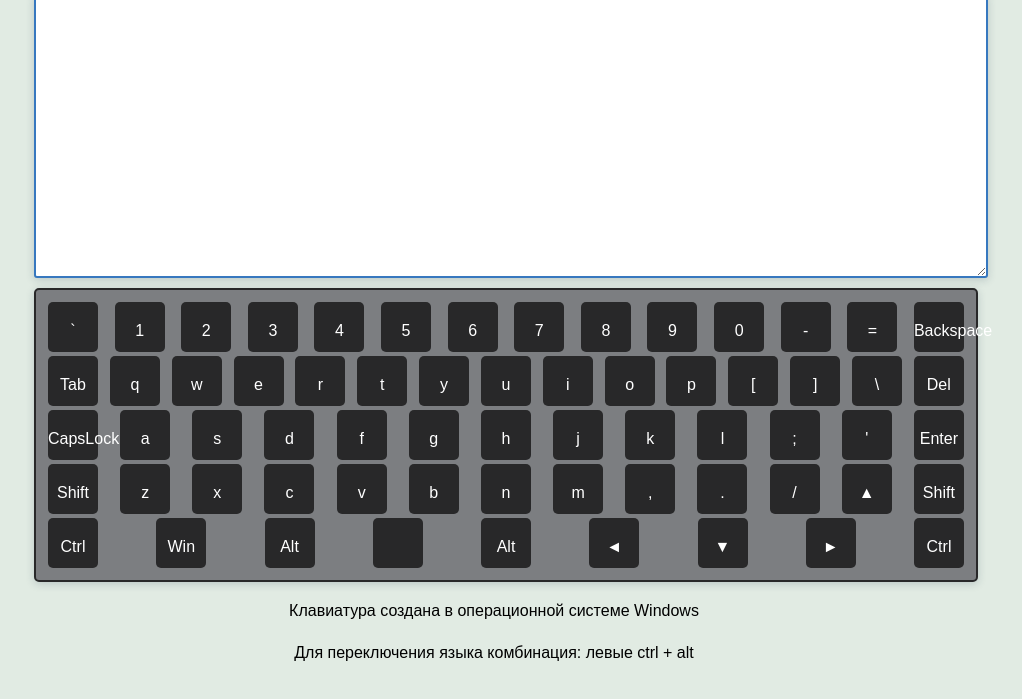
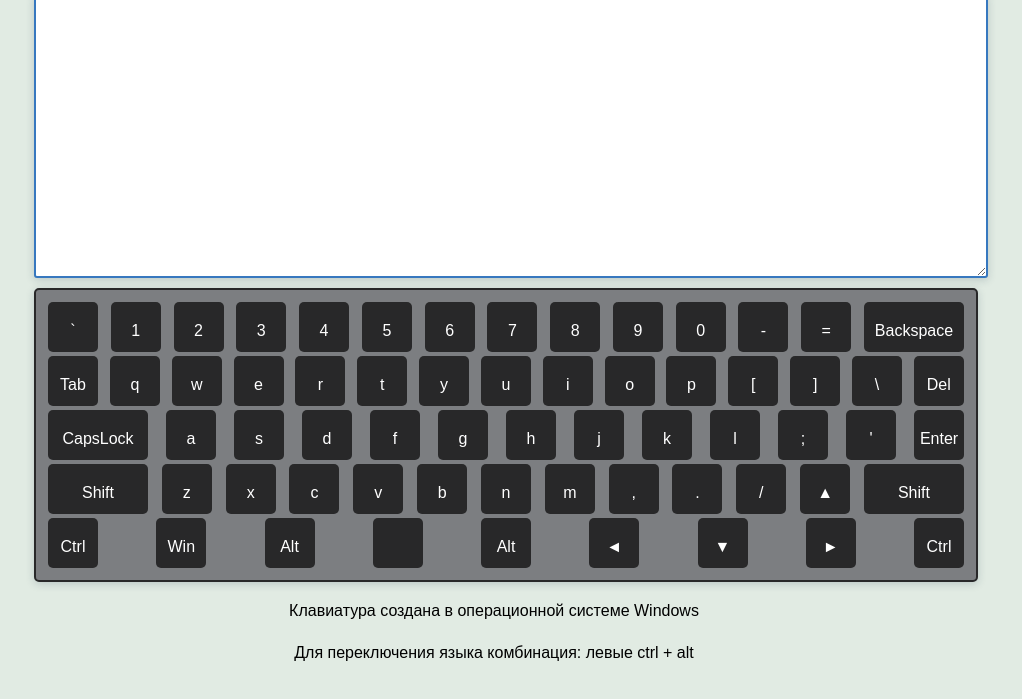
Before and after one commit to gulshat1705/virtual_keyboard, a website: page index.html in a window 1280 px wide. Shown: the part 75-774 px from the top of the page, without its empty margins (146-1168 px from the left). Drawn offline with Linux system fonts and the light colour scheme; a web font is replaced by a local one.

Commit message:
feat: add uniqe class name for all elements

```diff
--- a/assets/sass/components/_keyboard.scss
+++ b/assets/sass/components/_keyboard.scss
@@ -30,3 +30,9 @@
     color: #ffffff;
     // @extend %shadow-add;
 }
+
+.backspace,
+.capslock,
+.shift-left{
+    width: 100px;
+}
--- a/index.js
+++ b/index.js
@@ -227,31 +227,31 @@ let contentValue = (keys) => {
 
 let result = contentValue(keys);
 
-
-
 for(let i=0; i<en.length; i++) {
     en[i].textContent = result[i];
 
     if(Number(result[i])) {
-        en[i].classList.add('number'+i);
+        keyboard__btn[i].classList.add('number'+i);
         if(result[i]==='0') {
-            en[i].classList.add('number0');
+            keyboard__btn[i].classList.add('number0');
         }
 
     } else if(Boolean(result[i].match(/^[A-Za-z]*$/) && result[i].length === 1)) {
-        en[i].classList.add('letter'+result[i].toUpperCase());
+        keyboard__btn[i].classList.add('letter'+result[i].toUpperCase());
     } else {
-        keys.find(
-            obj => obj.itemClass !== null
-
-            )
-        //   console.log(otherValues[3].itemClass);
-        console.log(en[i])
-        let r = keys.filter(o => en[i] === o.content);
-            console.log(r.itemClass)
-        // en[i].classList.add(`${keys.itemClass}`)
+        const search = what => keys.find(element => element.content === what);
+        const found = search(en[i].textContent);
+        if (found) {
+            keyboard__btn[i].classList.add(found.itemClass);
+        } else {
+            console.log('No result found');
         }
 
+        const elements = document.querySelectorAll('.control-left');
+        elements.forEach((element) => {
+            element.classList.add('control-right');
+        })
+    }
 }
 
 
```
Also changed, not shown: assets/style.css, 1 other file.
